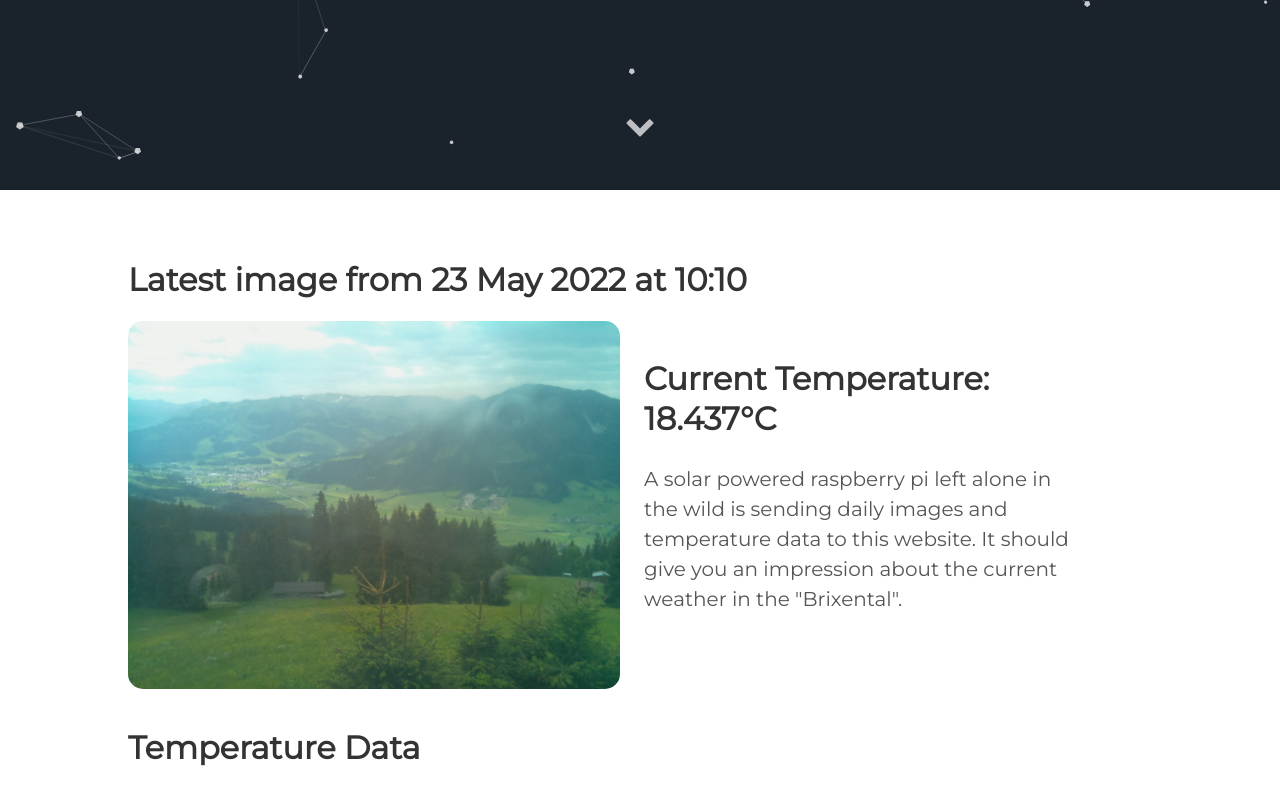
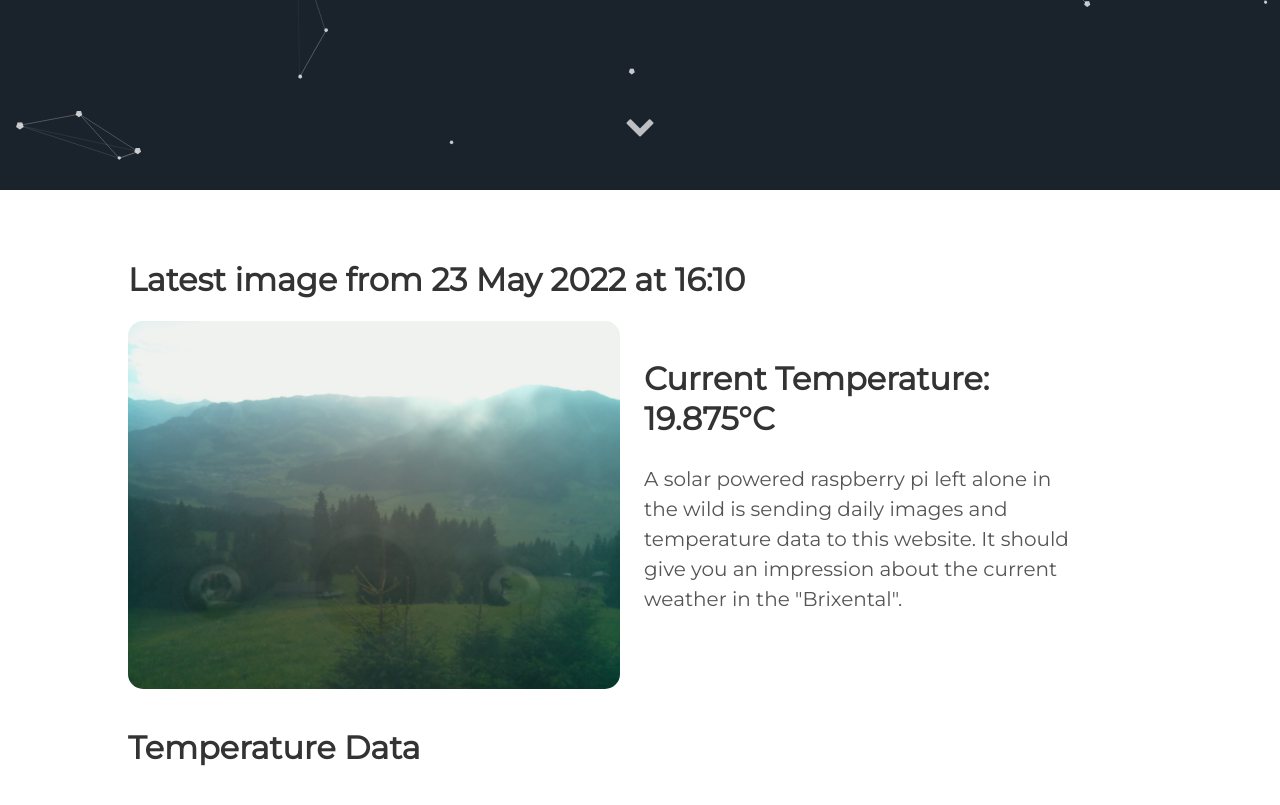
Before and after one commit to vektorious/vektorious.github.io, a Jekyll site: the page built from resources/huette.md, in a window 1280 px wide and 900 px high, scrolled down 710 px. Shown: the top 805 px of the window. Built offline with Jekyll 4.4.1, drawn with Linux system fonts in a browser that asks for light colours.

Commit message:
I'm a bot beep boop

```diff
--- a/resources/huette.md
+++ b/resources/huette.md
@@ -6,13 +6,13 @@ image: '/assets/img/'
 description: 'Live image from the Austrian alps'
 twitter_text: ' '
 ---
-## Latest image from 23 May 2022 at 10:10
+## Latest image from 23 May 2022 at 16:10
 <div class="huette">
   <div class="huette-image">
     <img src="{{ "/assets/img/huette.jpg" | prepend: site.baseurl }}">
   </div>
   <div class="huette-text">
-        <h2>Current Temperature: 18.437°C</h2>
+        <h2>Current Temperature: 19.875°C</h2>
         <p>A solar powered raspberry pi left alone in the wild is sending daily images and temperature data to this website. It should give you an impression about the current weather in the "Brixental".</p>
 
   </div>
```
Also changed, not shown: rpi-script/2022-05-23_160922.txt (renamed from rpi-script/2022-05-23_100926.txt, +5 -5 lines), rpi-script/huette.md (+2 -2 lines), assets/img/huette.jpg, assets/img/temp_plot.png, rpi-script/temp_plot.png, 1 other file.
